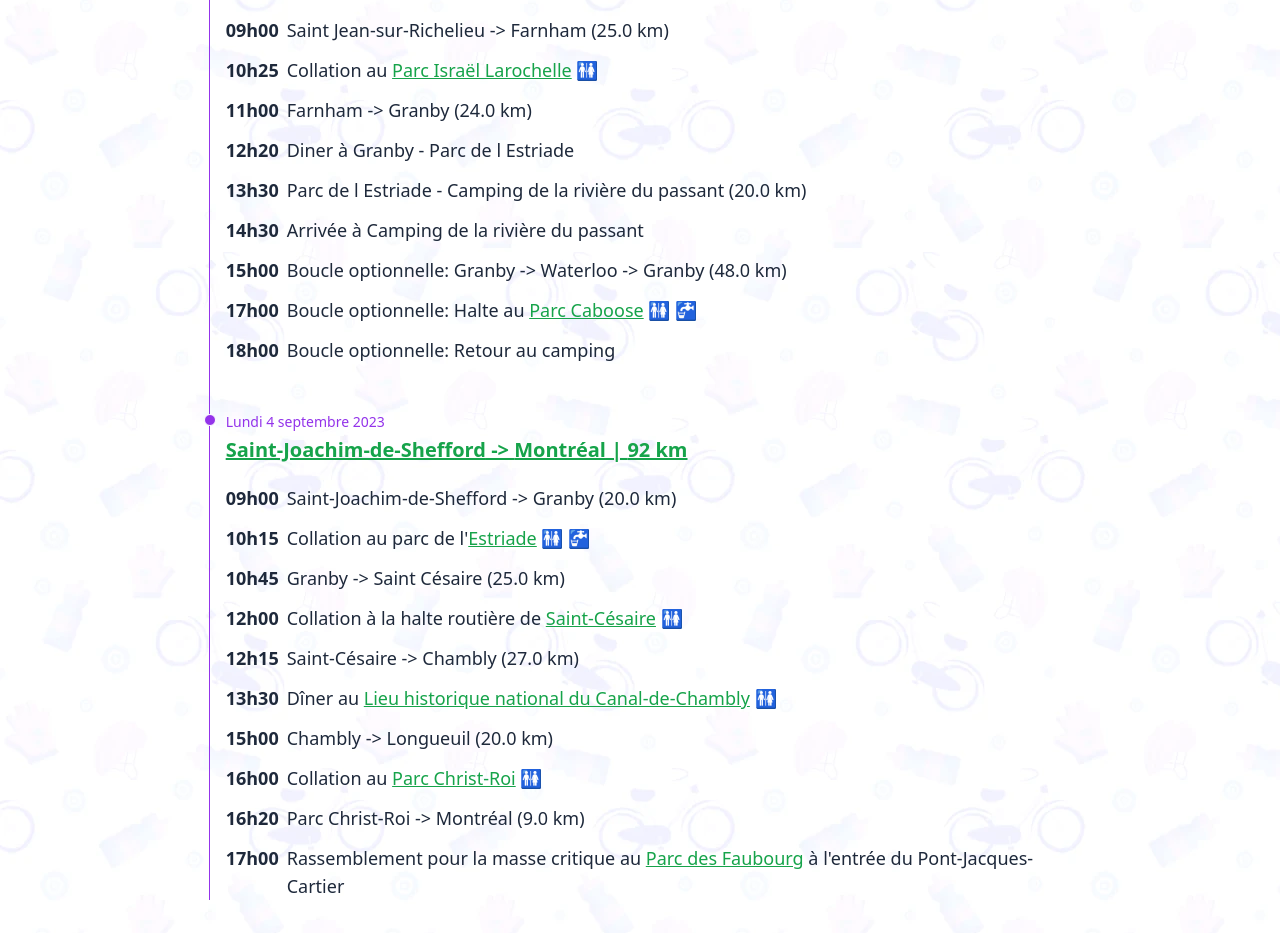
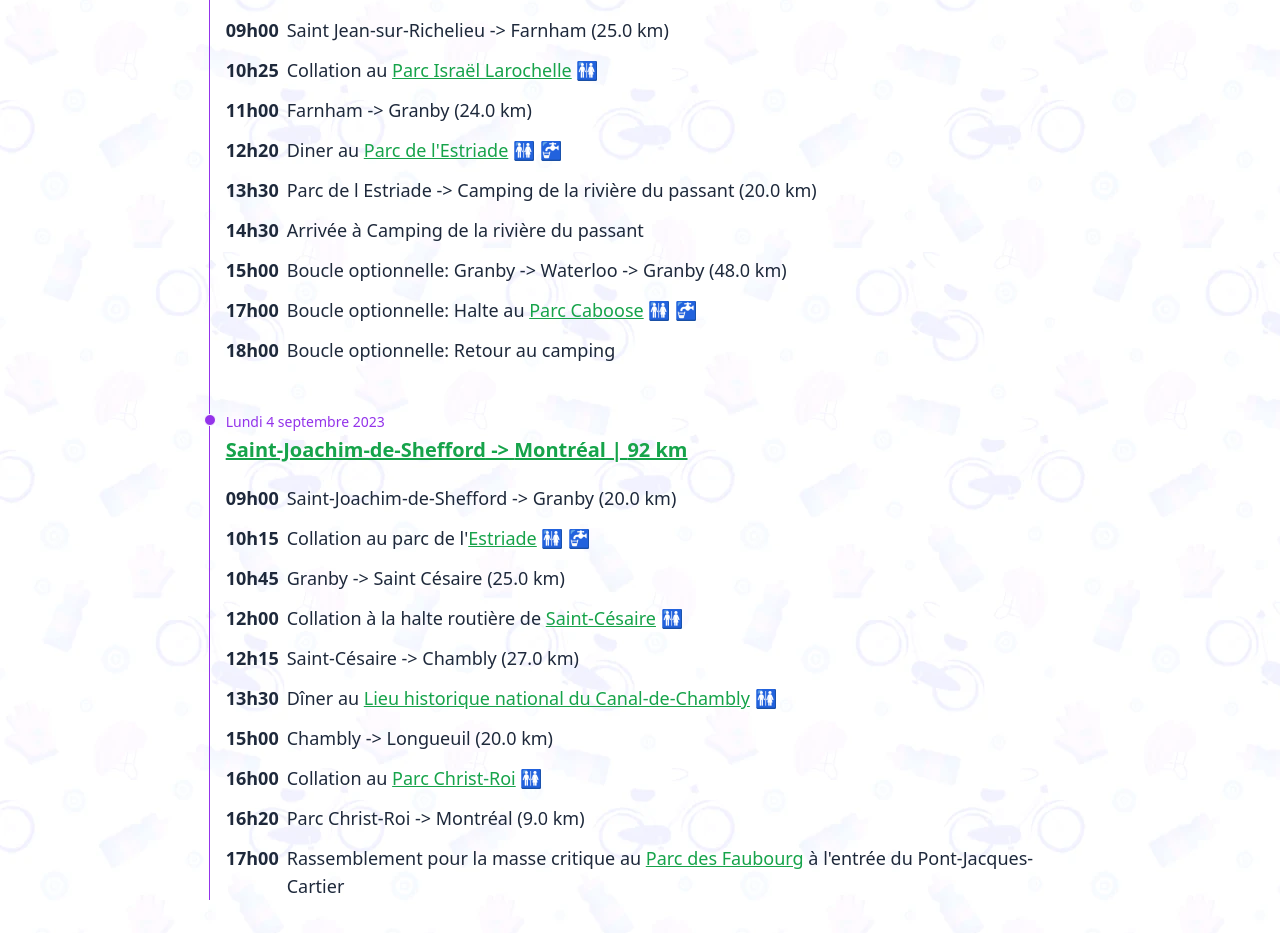
Before and after one commit to gfmtl/cavalcades, a React (Create React App) app: page / in a window 1280 px wide. Shown: the part 3020-3953 px from the top of the page. Built offline with nearby package versions, Linux system fonts and the light colour scheme.

Commit message:
Update App.js
update julien - 27 aout 12h43

```diff
--- a/src/App.js
+++ b/src/App.js
@@ -299,8 +299,11 @@ function App() {
                     >Parc Israël Larochelle</Link> 🚻
                   </Heure>
                   <Heure start="11h00">Farnham -> Granby (24.0 km)</Heure>
-                  <Heure start="12h20">Diner à Granby - Parc de l Estriade</Heure>
-                  <Heure start="13h30">Parc de l Estriade - Camping de la rivière du passant (20.0 km)</Heure>
+                  <Heure start="12h20">Diner au <Link
+                    href="https://www.google.com/maps/place/Parc+de+l'Estriade/@45.3963598,-72.7137732,15z/data=!4m6!3m5!1s0x4cc9d0f45903dc17:0x4af0c141e83d5785!8m2!3d45.3963598!4d-72.7137732!16s%2Fg%2F11b7ld46q6?entry=ttu"
+                    >Parc de l'Estriade</Link> 🚻 🚰
+                      </Heure>
+                  <Heure start="13h30">Parc de l Estriade -> Camping de la rivière du passant (20.0 km)</Heure>
                   <Heure start="14h30">Arrivée à Camping de la rivière du passant</Heure>
                   <Heure start="15h00">Boucle optionnelle: Granby -> Waterloo -> Granby (48.0 km)</Heure>
                   <Heure start="17h00">Boucle optionnelle: Halte au <Link
```
